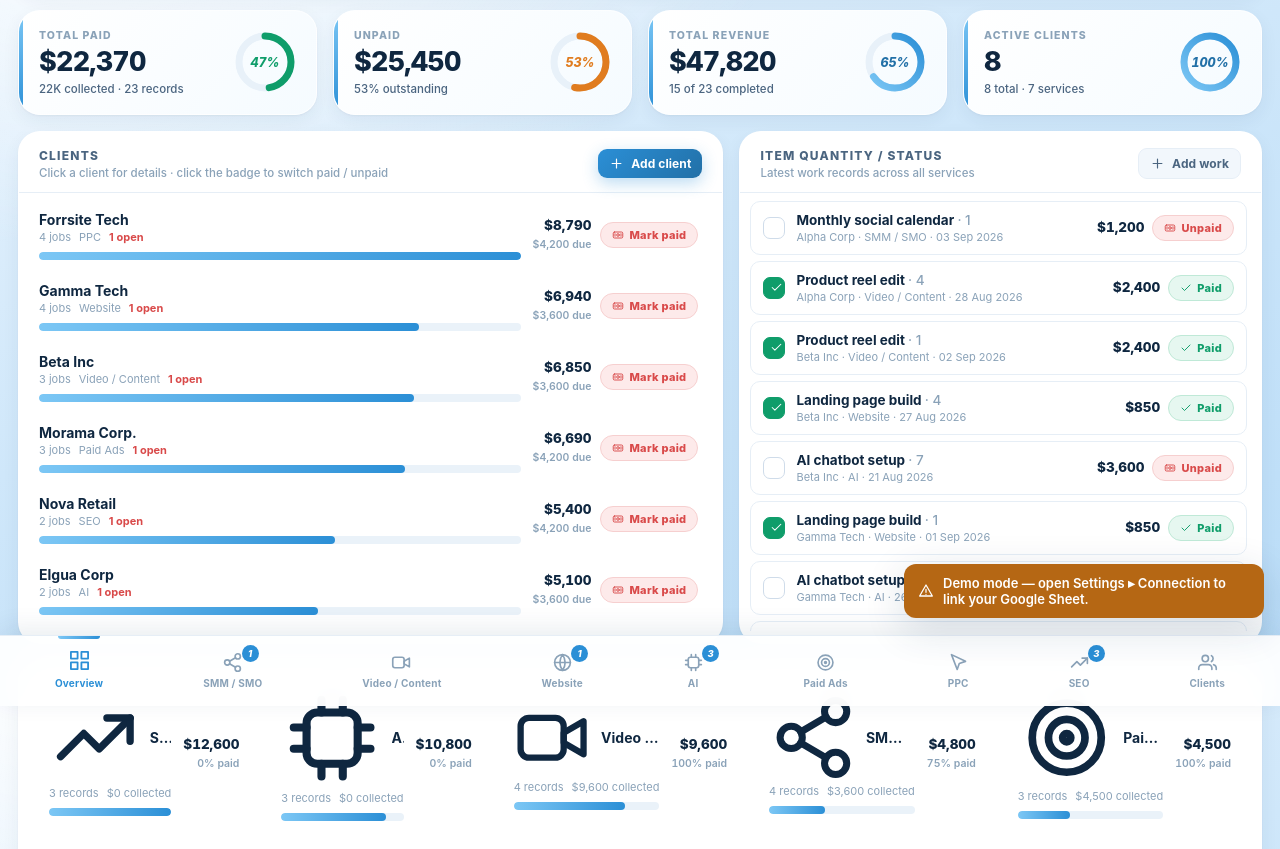
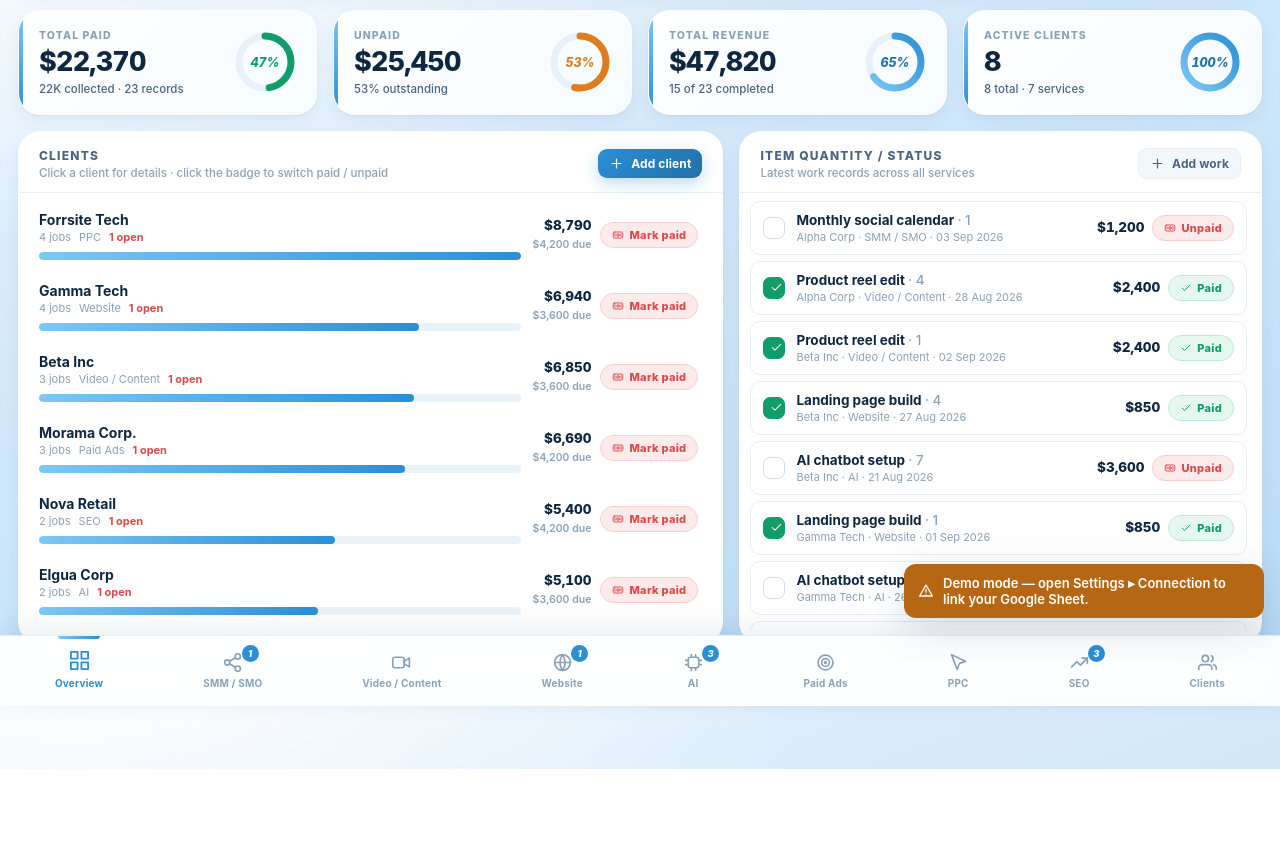
Before and after one commit to harshavarthanep/kpma_dashboard, a plain HTML site: page index.html in a window 1280 px wide. Shown: the part 94-943 px from the top of the page. After the commit the page ends 863 px from the top, so only its background shows below. Drawn offline with Linux system fonts and the light colour scheme.

Commit message:
Update index.html

```diff
--- a/index.html
+++ b/index.html
@@ -1107,14 +1107,14 @@ function viewOverview() {
       // '<div><h3 class="panel-title">Service performance</h3>' +
       // '<div class="panel-sub">Revenue by service · tap a row to open that section</div></div></div>' +
       // '<div class="panel-body tight"><ul class="clist" style="max-height:none">' +
-      svc.map((s, i) => '<li class="crow" data-act="tab" data-tab="' + esc(s.id) + '" tabindex="0" role="button" style="animation-delay:' + (i * 20) + 'ms">' +
-        '<div class="crow-main"><div class="crow-top">' + icon(s.icon, 'svcico') +
-        '<span class="crow-name">' + esc(s.label) + '</span></div>' +
-        '<div class="crow-meta"><span>' + s.count + ' record' + (s.count === 1 ? '' : 's') + '</span>' +
-        '<span>' + money(s.paid) + ' collected</span></div>' +
-        '<div class="bar"><span data-bar="' + clamp((s.total / maxSvc) * 100, 2, 100).toFixed(1) + '"></span></div></div>' +
-        '<div class="crow-right"><div class="amt"><b>' + money(s.total) + '</b>' +
-        '<small>' + (s.total ? Math.round((s.paid / s.total) * 100) : 0) + '% paid</small></div></div></li>').join('') +
+      // svc.map((s, i) => '<li class="crow" data-act="tab" data-tab="' + esc(s.id) + '" tabindex="0" role="button" style="animation-delay:' + (i * 20) + 'ms">' +
+      //   '<div class="crow-main"><div class="crow-top">' + icon(s.icon, 'svcico') +
+      //   '<span class="crow-name">' + esc(s.label) + '</span></div>' +
+      //   '<div class="crow-meta"><span>' + s.count + ' record' + (s.count === 1 ? '' : 's') + '</span>' +
+      //   '<span>' + money(s.paid) + ' collected</span></div>' +
+      //   '<div class="bar"><span data-bar="' + clamp((s.total / maxSvc) * 100, 2, 100).toFixed(1) + '"></span></div></div>' +
+      //   '<div class="crow-right"><div class="amt"><b>' + money(s.total) + '</b>' +
+      //   '<small>' + (s.total ? Math.round((s.paid / s.total) * 100) : 0) + '% paid</small></div></div></li>').join('') +
       '</ul></div></section></div>';
 }
 
```
